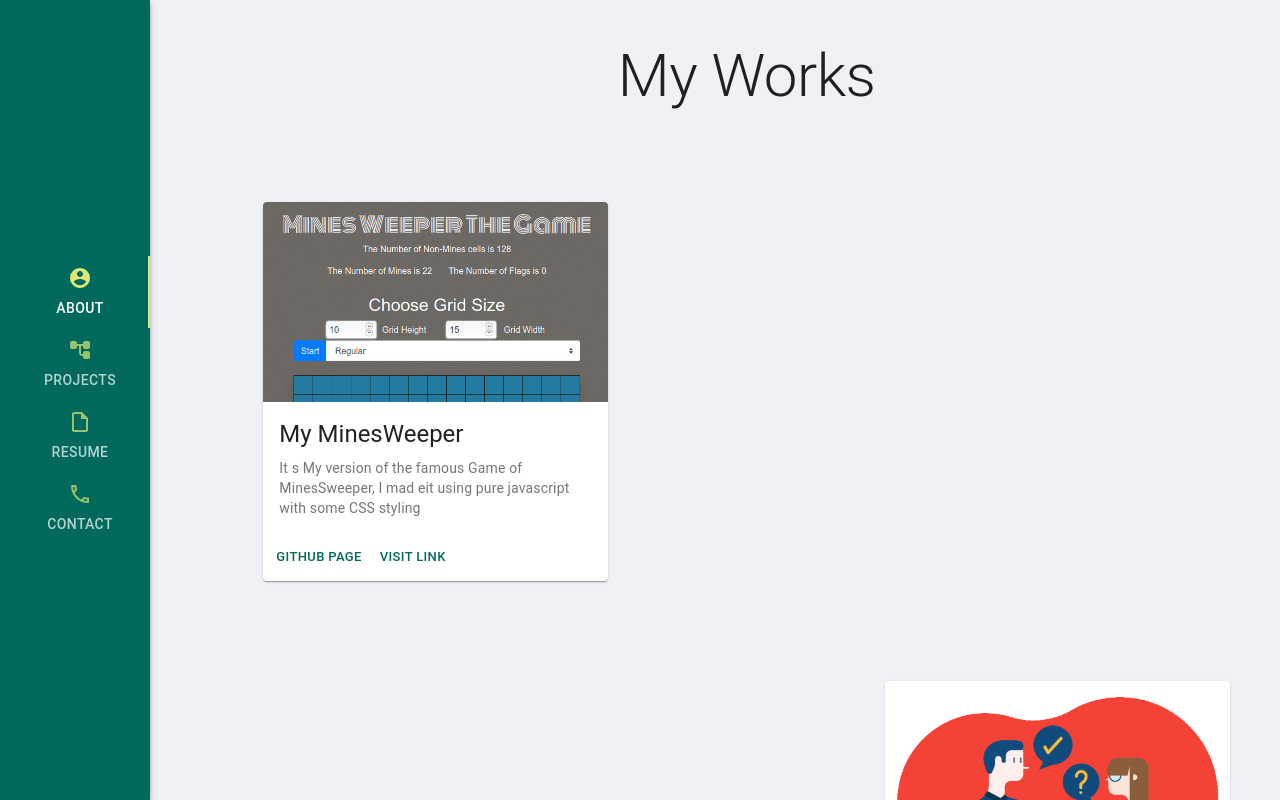
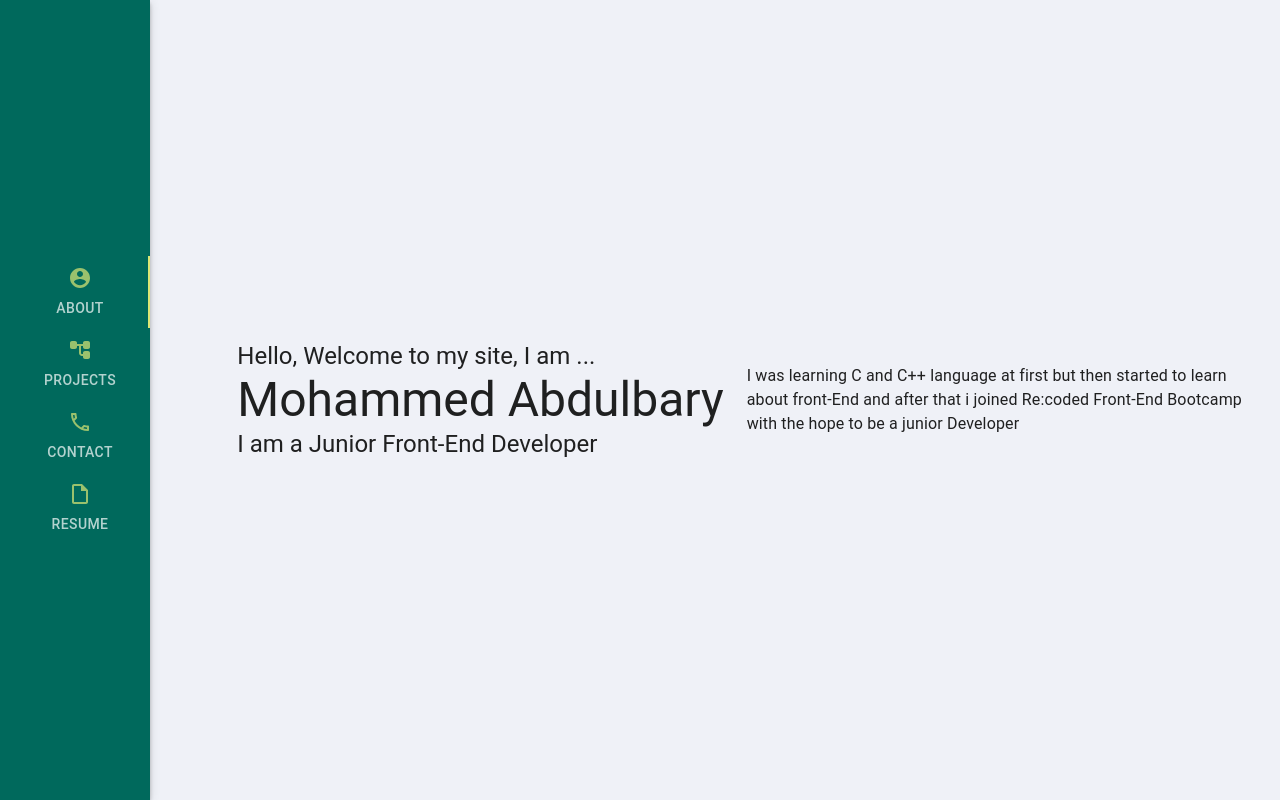
Before and after one commit to MohammedAlabd/portfolio, a React (Create React App) app: page / in a window 1280 px wide. Shown: the top 800 px of the page. Built offline with nearby package versions, Linux system fonts and the light colour scheme.

Commit message:
add the react DOM router and activate the navbar

```diff
--- a/package.json
+++ b/package.json
@@ -10,6 +10,7 @@
     "@testing-library/user-event": "^7.2.1",
     "react": "^16.13.0",
     "react-dom": "^16.13.0",
+    "react-router-dom": "^5.1.2",
     "react-scripts": "3.4.0"
   },
   "scripts": {
--- a/src/App.js
+++ b/src/App.js
@@ -5,6 +5,12 @@ import Header from "./component/Header/Header"
 import About from "./component/About/About"
 import Contact from './component/Contact/Contact';
 import { Grid, CssBaseline } from '@material-ui/core';
+import {
+  BrowserRouter as Router,
+  Switch,
+  Route,
+} from "react-router-dom";
+
 class App extends React.Component{
 
   constructor(props) {
@@ -16,7 +22,6 @@ class App extends React.Component{
   }
 
   handleChange = index => {
-    console.log(index);
     this.setState({
       selectedTab:index
     })
@@ -24,6 +29,7 @@ class App extends React.Component{
 
   render(){
     return (
+      <Router>
         <Grid style={{height:'100vh'}} container>
           <CssBaseline/>
           <Grid
@@ -32,14 +38,23 @@ class App extends React.Component{
           justify="space-between"
           alignItems="stretch"
           item xs={2}>
+            <Route path="/">
               <Header handleChange={this.handleChange} selectedTab={this.state.selectedTab} />
+            </Route>
           </Grid>
           <Grid item xs={10}>
+            <Route exact path='/'>
+              <About/>
+            </Route>
+            <Route exact path='/Projects'>
               <Projects/>
-            {/* <About/> */}
-            {/* <Contact/> */}
+            </Route>
+            <Route exact path='/contact'>
+              <Contact/>
+            </Route>
           </Grid>
         </Grid>
+      </Router>
     );
   }
 }
--- a/src/component/About/About.js
+++ b/src/component/About/About.js
@@ -12,7 +12,7 @@ export default props => {
                 alignItems="center" >
                 <Grid item xs='6'>
                     <div>
-                        <Typography variant='h5'>Hi All, I am ...</Typography >
+                        <Typography variant='h5'>Hello, Welcome to my site, I am ...</Typography >
                         <Typography variant='h3'>Mohammed Abdulbary</Typography>
                         <Typography variant='h5'>I am a Junior Front-End Developer</Typography>
                     </div>
--- a/src/component/Header/Header.js
+++ b/src/component/Header/Header.js
@@ -5,7 +5,7 @@ import InsertDriveFileOutlinedIcon from '@material-ui/icons/InsertDriveFileOutli
 import AccountTreeRoundedIcon from '@material-ui/icons/AccountTreeRounded';
 import PhoneOutlinedIcon from '@material-ui/icons/PhoneOutlined';
 import { makeStyles } from '@material-ui/core/styles';
-
+import {Link} from "react-router-dom"
 const useStyles = makeStyles(theme => ({
     root: {
       flexGrow: 1,
@@ -16,10 +16,8 @@ const useStyles = makeStyles(theme => ({
 
 
 export default ({ handleChange, selectedTab}) => {
-
-    const handleChangeEvent = (event,index) => {
+    const handleChangeEvent = (e,index) => {
         handleChange(index)
-
     }
 
     const classes = useStyles();
@@ -42,10 +40,16 @@ export default ({ handleChange, selectedTab}) => {
                 onChange={handleChangeEvent}
                 centered
             >
-            <Tab icon={<AccountCircleRoundedIcon color='secondary' /> } label="About" value={0} />
-            <Tab icon={<AccountTreeRoundedIcon color='secondary' /> } label="Projects"value={1} />
-            <Tab icon={<InsertDriveFileOutlinedIcon color='secondary' /> } label="Resume" value={2} />
-            <Tab icon={<PhoneOutlinedIcon color='secondary' /> } label="Contact" value={3} />
+              <Link to={`/`} style={{color:'#fff',textDecoration:'none'}} >
+                <Tab onClick={() => handleChange(0)} icon={<AccountCircleRoundedIcon color='secondary' /> } label="About"  value={0} />
+              </Link>
+              <Link to={`/Projects`} style={{color:'#fff',textDecoration:'none'}}>
+                <Tab onClick={() => handleChange(1)} icon={<AccountTreeRoundedIcon color='secondary' /> } label="Projects"value={1} />
+              </Link>
+              <Link to={`/contact`} style={{color:'#fff',textDecoration:'none'}}>
+                <Tab onClick={() => handleChange(2)} icon={<PhoneOutlinedIcon color='secondary' /> } label="Contact" value={2} />
+              </Link>
+            <Tab icon={<InsertDriveFileOutlinedIcon color='secondary' /> } label="Resume" value={3} />
             </Tabs>
         </AppBar>
 
```
Also changed, not shown: 1 other file (tests, documents, lock files or other folders). Lines whose indentation alone changed are shown as unchanged.
